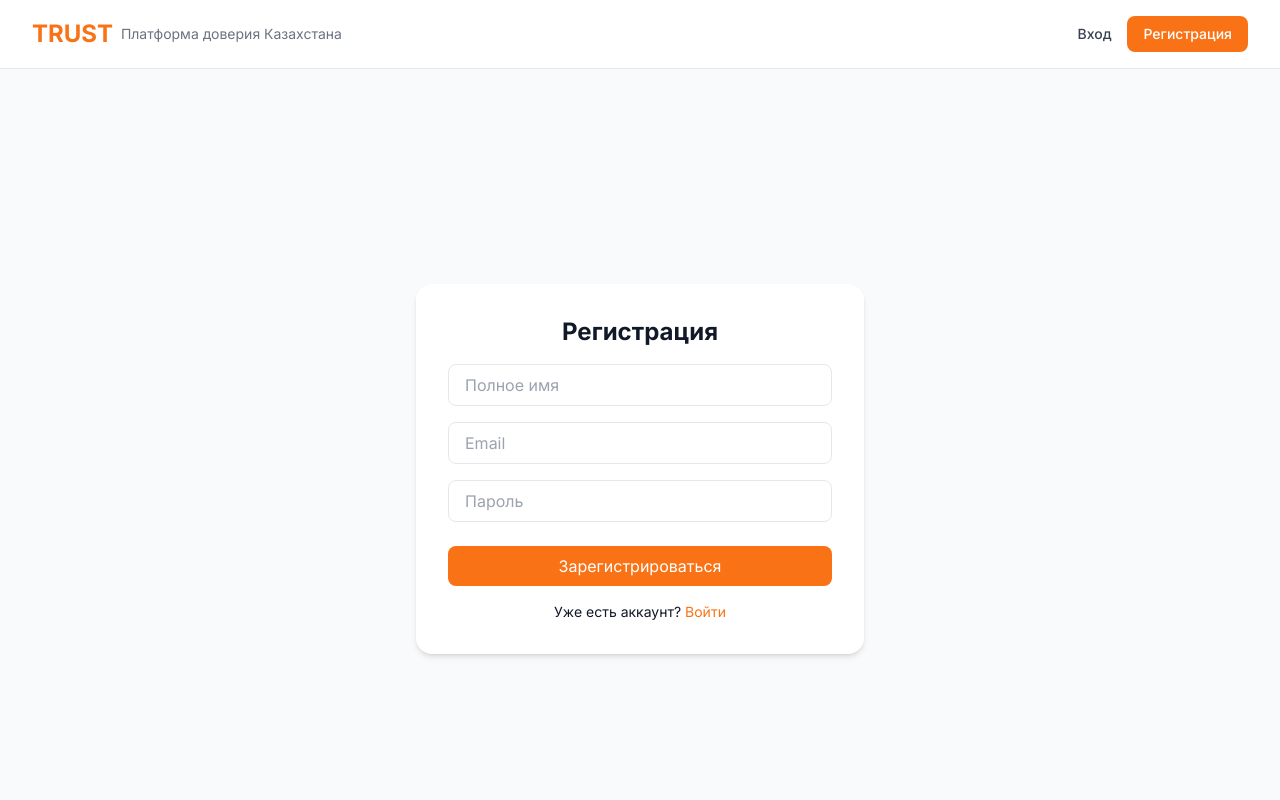
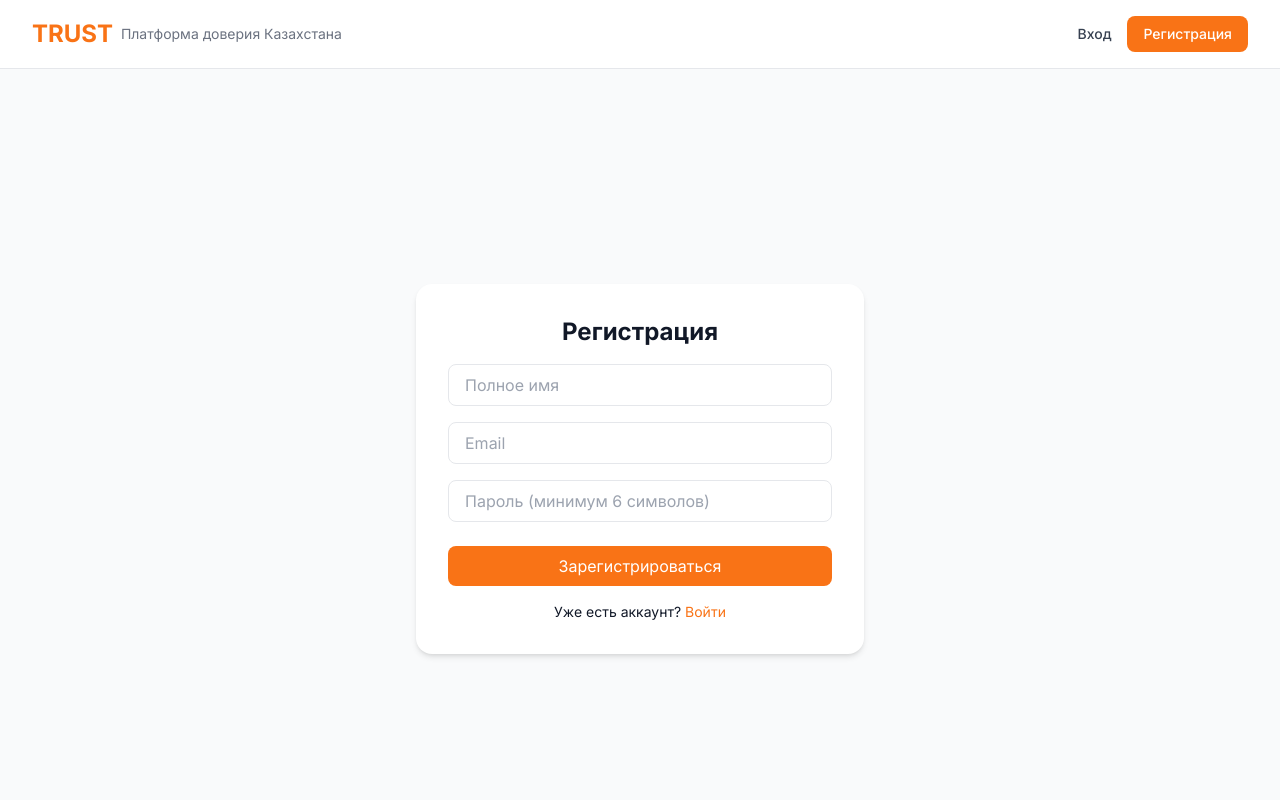
Before and after one commit to nuxotetotmailsvoboden-lgtm/trust.kz, a Next.js app: page /auth/register in a window 1280 px wide. Shown: the top 800 px of the page. Built offline with nearby package versions, Linux system fonts and the light colour scheme; no server answers.

Commit message:
Update page.tsx

```diff
--- a/app/auth/register/page.tsx
+++ b/app/auth/register/page.tsx
@@ -9,6 +9,7 @@ export default function Register() {
   const [password, setPassword] = useState('')
   const [fullName, setFullName] = useState('')
   const [error, setError] = useState('')
+  const [success, setSuccess] = useState(false)
   const router = useRouter()
   const supabase = createClient()
 
@@ -22,7 +23,19 @@ export default function Register() {
       }
     })
     if (error) setError(error.message)
-    else router.push('/auth/login?message=Проверьте почту для подтверждения')
+    else setSuccess(true)
+  }
+
+  if (success) {
+    return (
+      <div className="min-h-screen flex items-center justify-center bg-gray-50">
+        <div className="bg-white p-8 rounded-2xl shadow-md text-center">
+          <h2 className="text-2xl font-bold text-green-600">✅ Проверьте почту</h2>
+          <p className="mt-2">Мы отправили ссылку для подтверждения на {email}</p>
+          <a href="/auth/login" className="mt-4 inline-block text-trust-orange">Войти</a>
+        </div>
+      </div>
+    )
   }
 
   return (
@@ -48,11 +61,12 @@ export default function Register() {
         />
         <input
           type="password"
-          placeholder="Пароль"
+          placeholder="Пароль (минимум 6 символов)"
           value={password}
           onChange={e => setPassword(e.target.value)}
           className="w-full border rounded-lg px-4 py-2 mt-4"
           required
+          minLength={6}
         />
         <button type="submit" className="w-full bg-trust-orange text-white py-2 rounded-lg mt-6 hover:bg-orange-600">
           Зарегистрироваться
```
